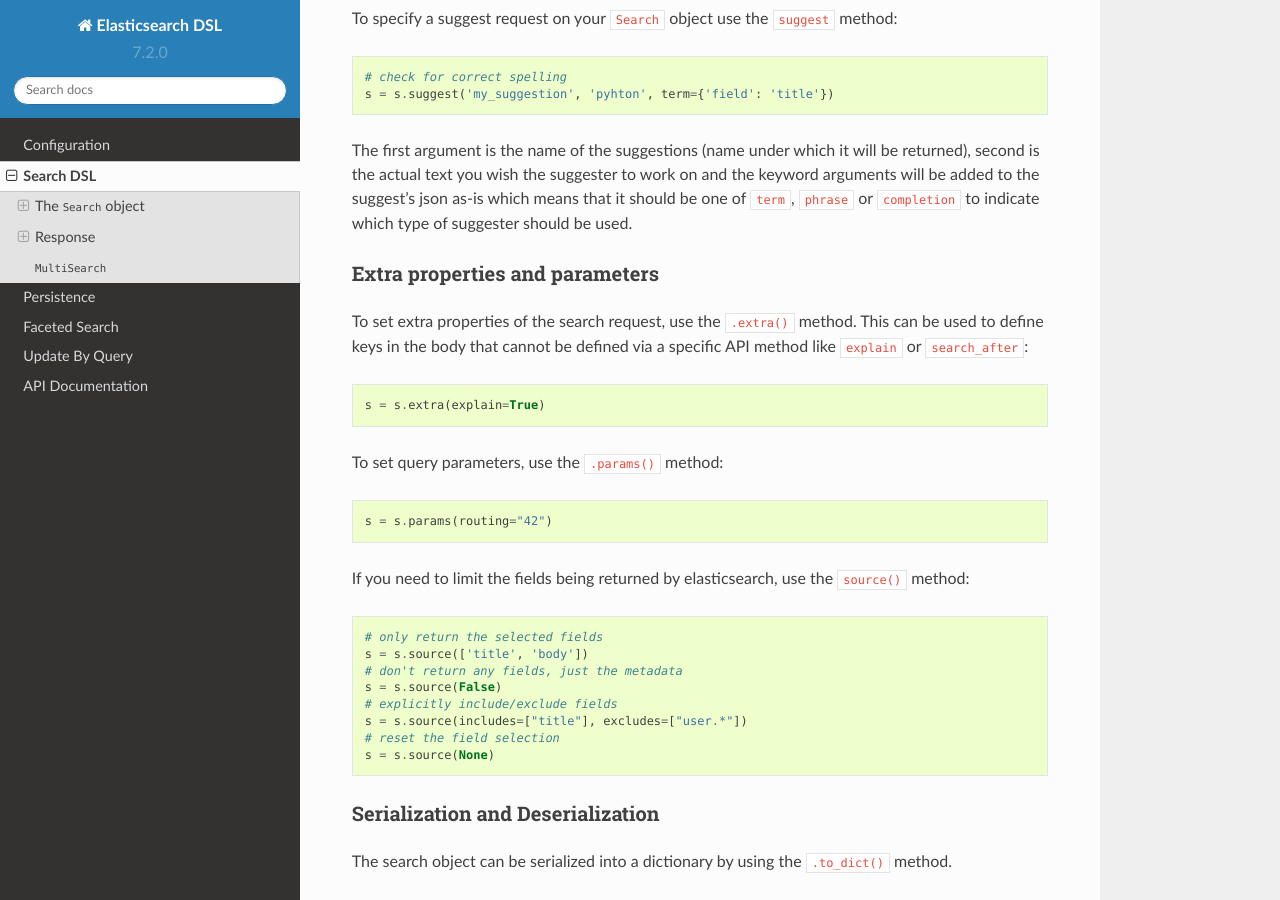
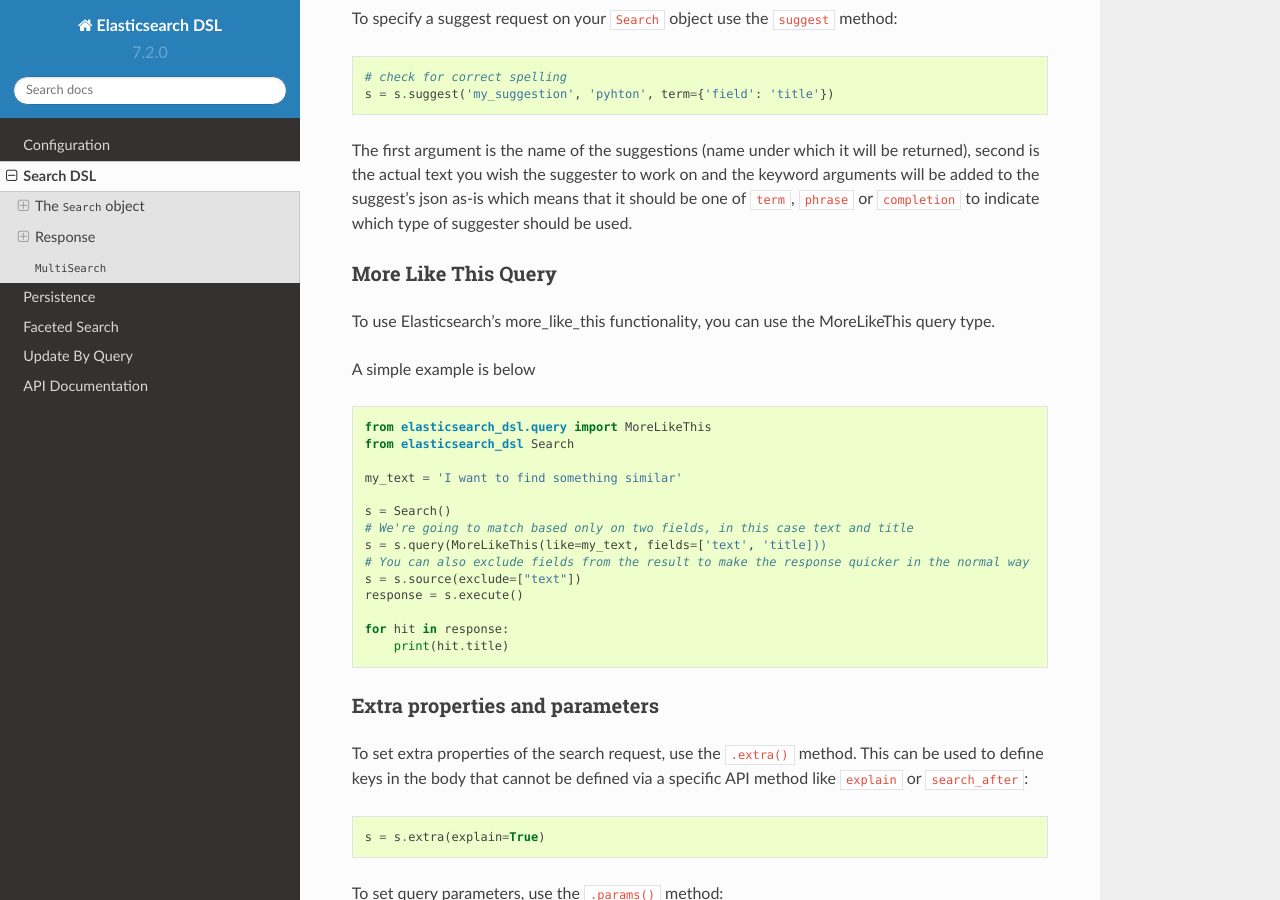
Before and after one commit to elastic/elasticsearch-dsl-py, a Sphinx documentation site: the page built from docs/search_dsl.rst, in a window 1280 px wide and 900 px high, scrolled down 7586 px. Built offline with Sphinx 7.4.7 and the Read the Docs theme 2.0.0, drawn with Linux system fonts in a browser that asks for light colours.

Commit message:
Add documentation for MoreLikeThis

```diff
--- a/docs/search_dsl.rst
+++ b/docs/search_dsl.rst
@@ -223,7 +223,6 @@
 Filters
 ~~~~~~~
 
-
 If you want to add a query in a `filter context
 <https://www.elastic.co/guide/en/elasticsearch/reference/2.0/query-filter-context.html>`_
 you can use the ``filter()`` method to make things easier:
@@ -435,6 +434,32 @@
 of suggester should be used.
 
 
+
+More Like This Query
+~~~~~~~~~~~~~~~~~~~~
+
+To use Elasticsearch's more_like_this functionality, you can use the MoreLikeThis query type.
+
+A simple example is below
+
+.. code:: python
+
+    from elasticsearch_dsl.query import MoreLikeThis
+    from elasticsearch_dsl Search
+
+    my_text = 'I want to find something similar'
+
+    s = Search()
+    # We're going to match based only on two fields, in this case text and title
+    s = s.query(MoreLikeThis(like=my_text, fields=['text', 'title]))
+    # You can also exclude fields from the result to make the response quicker in the normal way
+    s = s.source(exclude=["text"])
+    response = s.execute()
+
+    for hit in response:
+        print(hit.title)
+
+
 Extra properties and parameters
 ~~~~~~~~~~~~~~~~~~~~~~~~~~~~~~~
 
```
